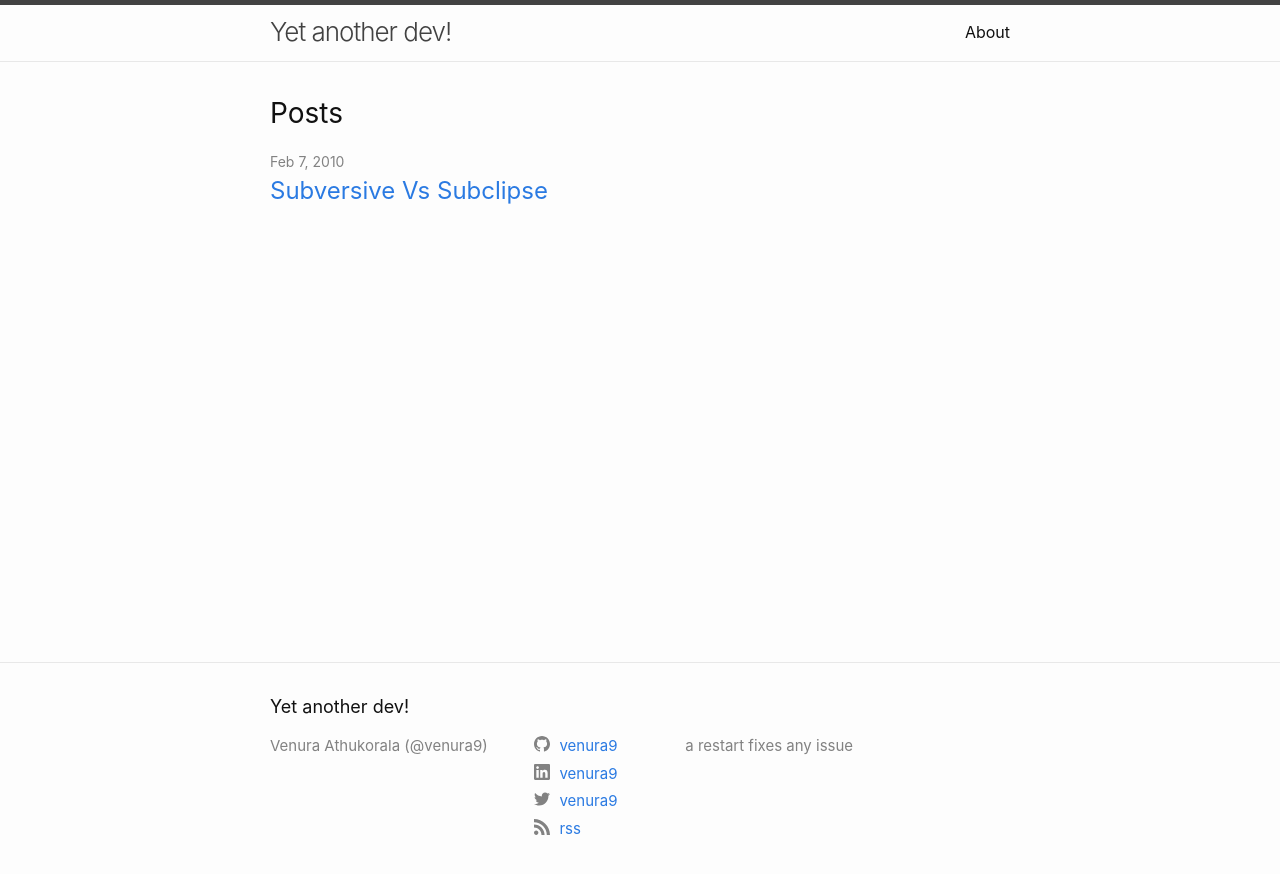
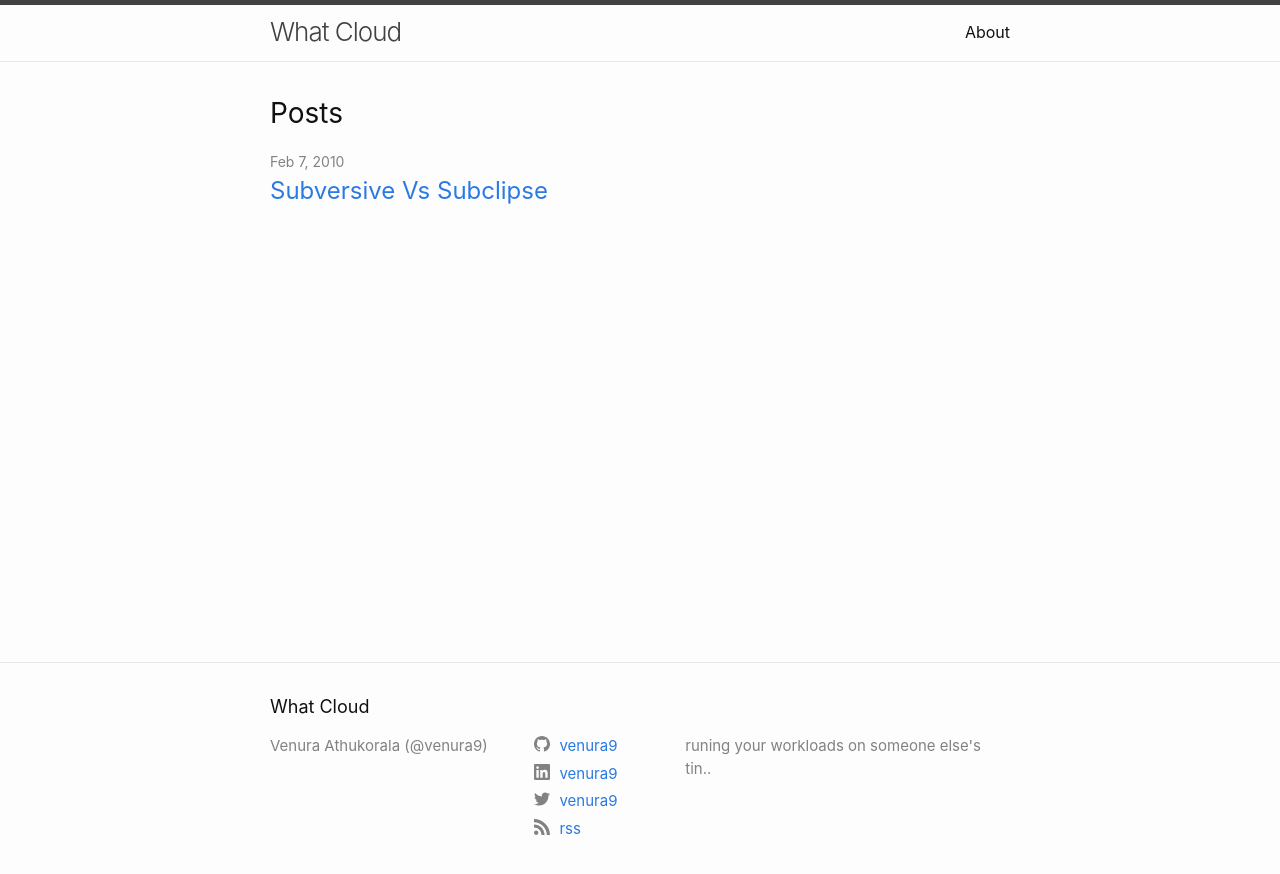
Before and after one commit to guysqr/ac3-blog, a Jekyll site: the page built from index.md, in a window 1280 px wide. Shown: the top 874 px of the page. Built offline with Jekyll 4.4.1, drawn with Linux system fonts in a browser that asks for light colours.

Commit message:
Update _config.yml

```diff
--- a/_config.yml
+++ b/_config.yml
@@ -1,6 +1,6 @@
-title: Yet another dev!
+title: What Cloud
 author: Venura Athukorala (@venura9)
-description: a restart fixes any issue
+description: runing your workloads on someone else's tin..
 
 # social links
 twitter_username: venura9
```
